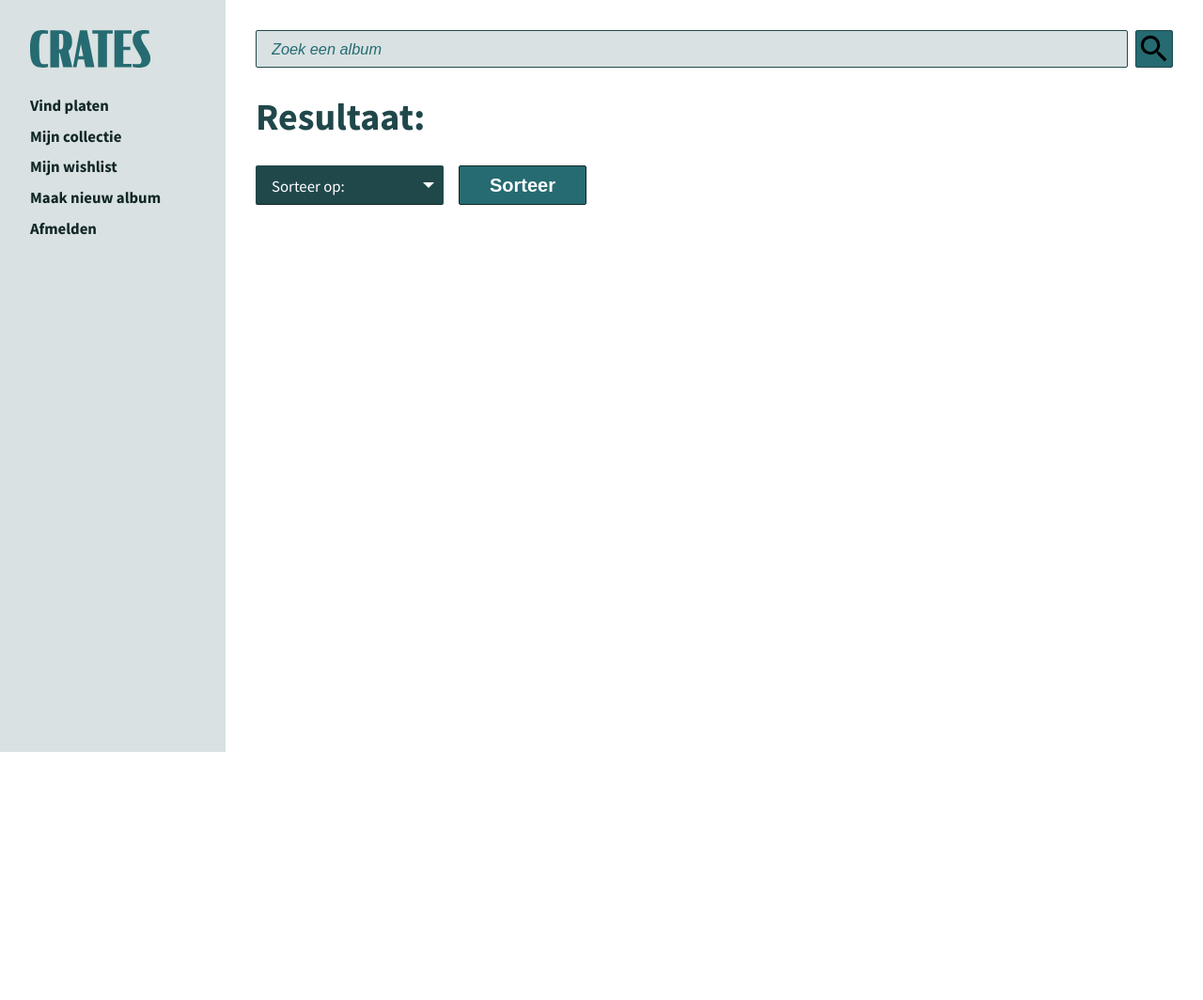
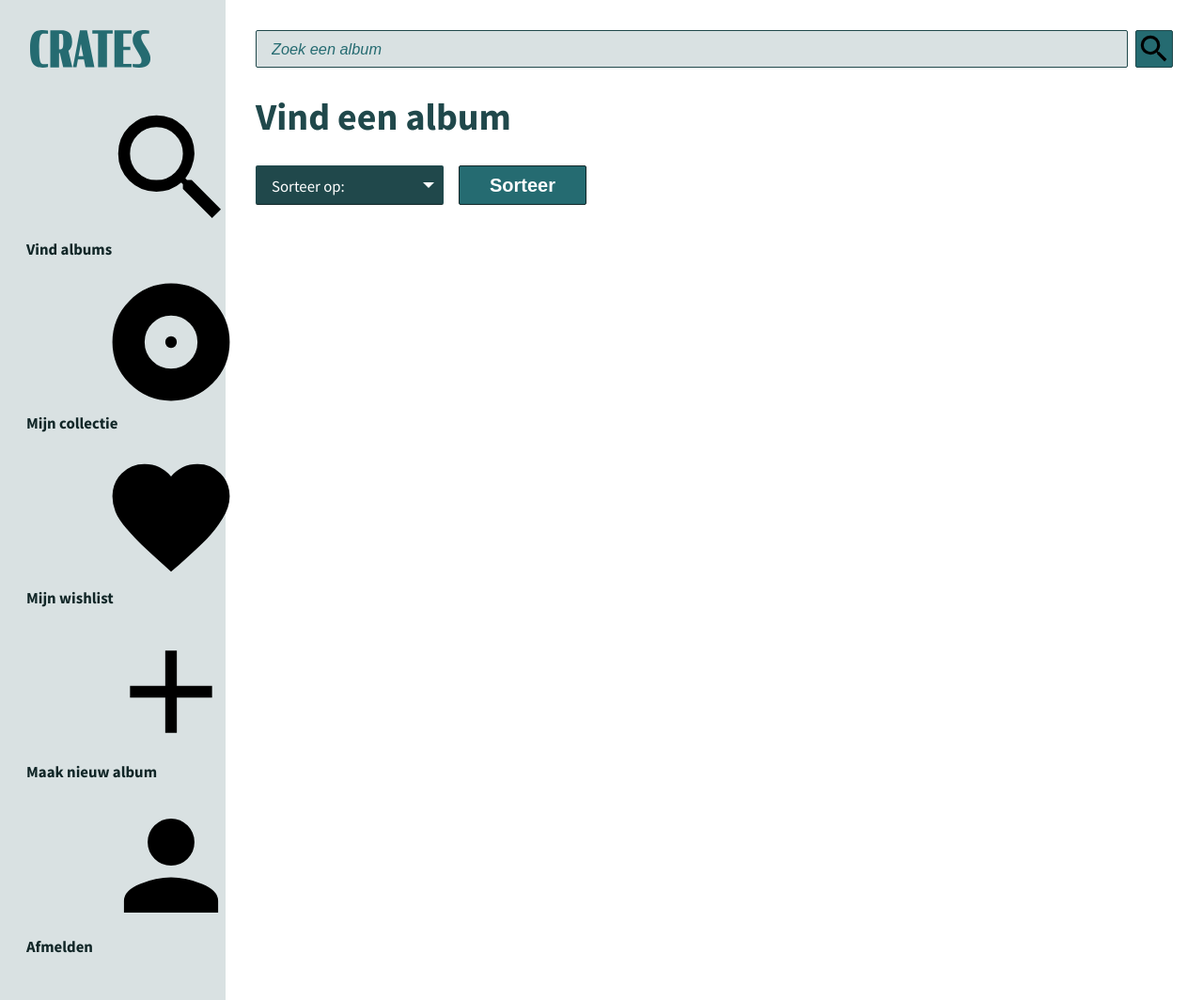
Before and after one commit to stephendeceuster/crates-fsd-course, a PHP site: page /result.php?sorting=1 in a window 1280 px wide. Shown: the whole page at 94% size. Before the commit the page ends 800 px from the top, so only its background shows below. Run offline with PHP 8.4, Linux system fonts and the light colour scheme; the visitor is signed in with stand-in values (Sample User, id 1); data that the repository does not hold is empty; a stand-in replaces the project's code that opens the database connection; style sheets or scripts are compiled from the project's sources.

Commit message:
Aanpassing heading

```diff
--- a/assets/css/style.css
+++ b/assets/css/style.css
@@ -294,7 +294,7 @@
   color: #ffffff;
   border: 1px solid #20484B;
   border-radius: 2px;
-  font-size: 2.15rem;
+  font-size: 2rem;
   padding: 0;
 }
 form.main-search button.btn-search:hover {
@@ -607,6 +607,9 @@
 .album-footer .andere_albums > *:nth-child(4n+0) {
   margin-right: 0;
 }
+.album-footer .andere_albums img {
+  margin-bottom: 1rem;
+}
 .album-footer .andere_albums .album-title {
   font-size: 1.25rem;
   font-weight: 700;
--- a/assets/src/style.scss
+++ b/assets/src/style.scss
@@ -160,7 +160,7 @@
     color: $white;
     border: 1px solid $clr2;
     border-radius: 2px;
-    font-size: 2.15rem;
+    font-size: 2rem;
     padding: 0;
     &:hover {
       background-color: $clr3;
@@ -455,6 +455,9 @@
   display: flex;
   flex-wrap: wrap;
   @include make-col(4, 2rem);
+  img {
+    margin-bottom: 1rem;
+  }
   .album-title {
     font-size: 1.25rem;
     font-weight: 700;
--- a/collection.php
+++ b/collection.php
@@ -20,6 +20,7 @@
 $title = 'Mijn collectie';
 $currentURL = $_SERVER['REQUEST_URI'];
 $html = str_replace('%title%', $title, $html);
+$html = str_replace('%heading', $title, $html);
 $html = str_replace("%ZOEKTERM%", $result, $html);
 $html = str_replace("%currentURL%", $currentURL, $html);
 
--- a/logout.php
+++ b/logout.php
@@ -3,7 +3,10 @@
 require_once './lib/autoload.php';
 
 unset($_SESSION['user']);
-session_destroy();
+
 session_regenerate_id();
 
+session_destroy();
+
+
 header("Location: index.php?logout=true");
--- a/result.php
+++ b/result.php
@@ -22,6 +22,12 @@
 
 // str replace zoekresultaat
 $html .= file_get_contents("./templates/zoekresultaten.html");
+
+if ($result) {
+    $html = str_replace('%heading%', 'Gezocht op : %ZOEKTERM%', $html);
+} else {
+    $html = str_replace('%heading%', 'Vind een album', $html);
+}
 
 // Haalt de albumresultaten uit de db,
 // alles dus als er geen zoekopdracht wordt uitgevoerd
--- a/templates/head.html
+++ b/templates/head.html
@@ -3,6 +3,7 @@
 
 <head>
     <meta charset="UTF-8">
+    <meta name="viewport" content="width=device-width, initial-scale=1.0">
     <title>%title% | Crates</title>
     <link rel="stylesheet" href="./assets/css/style.css">
 
--- a/templates/header.html
+++ b/templates/header.html
@@ -2,11 +2,21 @@
     <img src="./assets/img/crates-logo.svg" alt="" class="logo">
     <nav>
         <ul>
-            <li><a href="result.php">Vind platen</a></li>
-            <li><a href="collection.php">Mijn collectie</a></li>
-            <li><a href="wishlist.php">Mijn wishlist</a></li>
-            <li><a href="update-db.php">Maak nieuw album</a></li>
-            <li><a href="logout.php">Afmelden</a></li>
+            <li><a href="result.php"><span class='icon-span'><svg class="icon icon-search">
+                <use xlink:href="./assets/icons/symbol-defs.svg#icon-search"></use>
+            </svg></span>Vind albums</a></li>
+            <li><a href="collection.php"><span class='icon-span'><svg class="icon icon-album">
+                <use xlink:href="./assets/icons/symbol-defs.svg#icon-album"></use>
+            </svg></span>Mijn collectie</a></li>
+            <li><a href="wishlist.php"><span class='icon-span'><svg class="icon icon-favorite">
+                <use xlink:href="./assets/icons/symbol-defs.svg#icon-favorite"></use>
+            </svg></span>Mijn wishlist</a></li>
+            <li><a href="update-db.php"><span class='icon-span'><svg class="icon icon-add">
+                <use xlink:href="./assets/icons/symbol-defs.svg#icon-add"></use>
+            </svg></span>Maak nieuw album</a></li>
+            <li><a href="logout.php"><span class='icon-span'><svg class="icon icon-person">
+                <use xlink:href="./assets/icons/symbol-defs.svg#icon-person"></use>
+            </svg></span>Afmelden</a></li>
             <!--<li><a href="#">Mijn vrienden</a></li>-->
             <!--<li><a href="#">Mijn profiel</a></li>-->
         </ul>
--- a/templates/zoekresultaten.html
+++ b/templates/zoekresultaten.html
@@ -1,5 +1,5 @@
 %message%
-<h1>Resultaat: %ZOEKTERM%</h1>
+<h1>%heading%</h1>
 <div class="sort">
     <form id="sort" name="sort" method="GET" action="%currentURL%">
         <input type="text" class="hidden" id="search" name="search" value="%ZOEKTERM%" readonly>
--- a/wishlist.php
+++ b/wishlist.php
@@ -21,6 +21,7 @@
 $title = 'Mijn wishlist';
 $currentURL = $_SERVER['REQUEST_URI'];
 $html = str_replace('%title%', $title, $html);
+$html = str_replace('%heading', $title, $html);
 $html = str_replace("%ZOEKTERM%", $result, $html);
 $html = str_replace("%currentURL%", $currentURL, $html);
 
```
Also changed, not shown: 1 other file.
